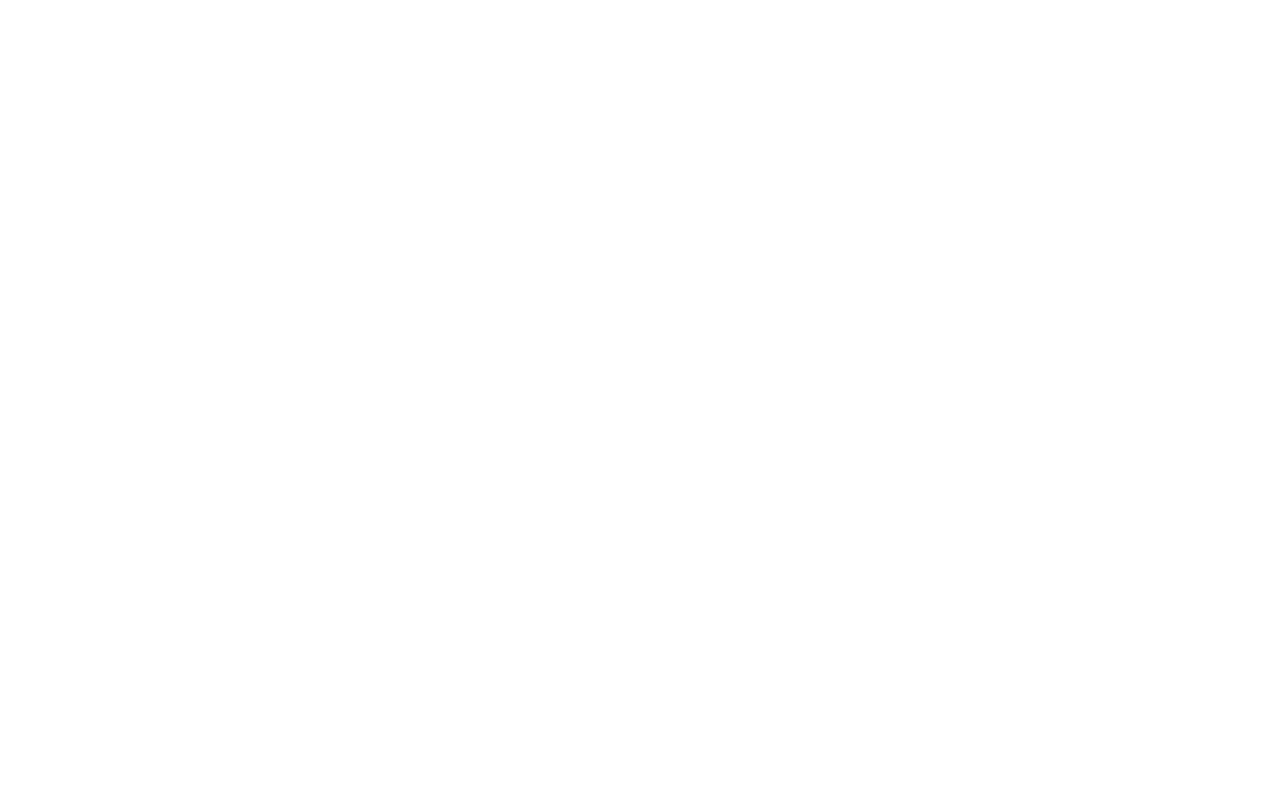
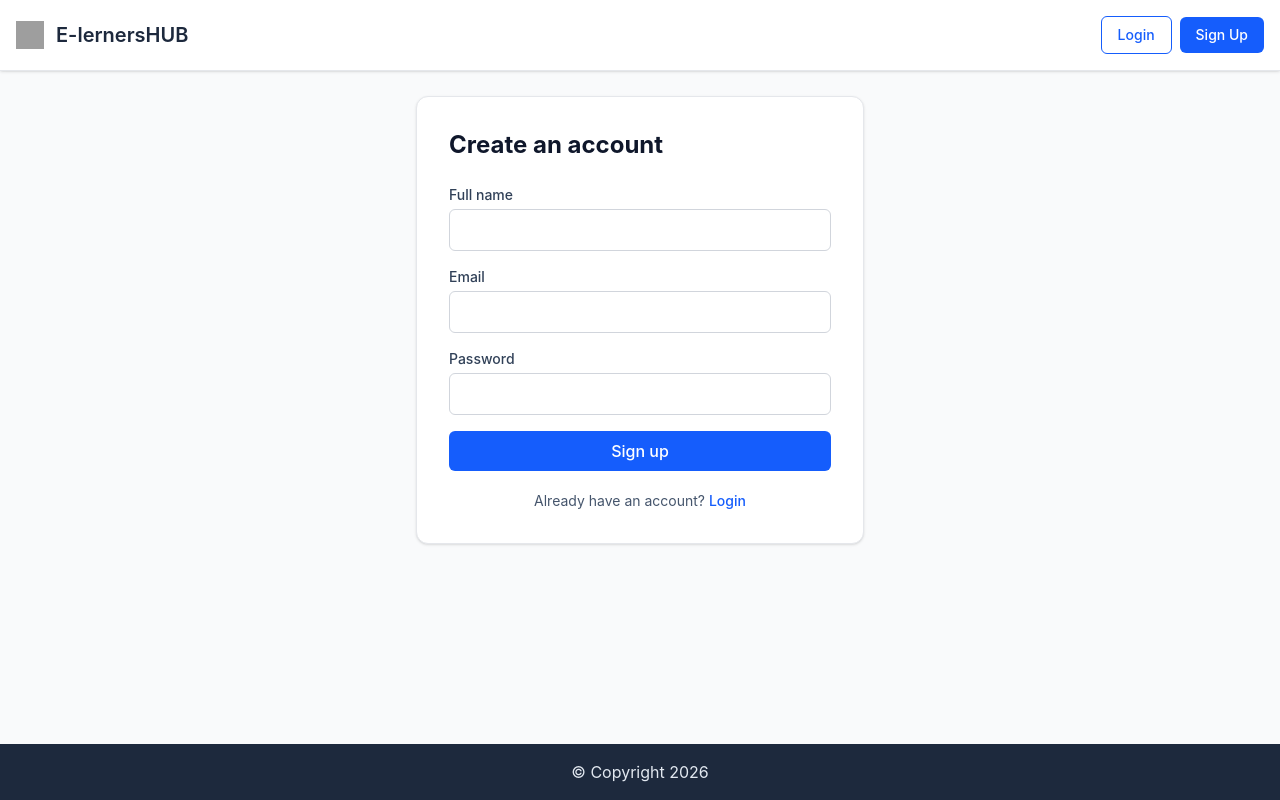
Before and after one commit to k1shor/learners, a React (Vite) app: page /signin in a window 1280 px wide. Before the commit this address had no page. Built offline with nearby package versions, Linux system fonts and the light colour scheme; grey boxes are pictures that could not be loaded.

Commit message:
Update pages

```diff
--- a/src/MyRoutes.jsx
+++ b/src/MyRoutes.jsx
@@ -1,7 +1,13 @@
-import React from 'react'
 import { BrowserRouter, Route, Routes } from 'react-router-dom'
 import Homepage from './pages/Homepage'
 import StudentDashboard from './pages/StudentDashboard'
+import Courses from './pages/Courses'
+import Tasks from './pages/Tasks'
+import Certification from './pages/Certification'
+import Referral from './pages/Referral'
+import Payment from './pages/Payment'
+import Login from './pages/login/Login'
+import SignIn from './pages/login/SignIn'
 import Layout from './component/layout/public/Layout'
 import SidebarLayout from './component/sidebar/SidebarLayout'
 
@@ -11,9 +17,16 @@
             <Routes>
                 <Route path='/' element={<Layout />}>
                     <Route index element={<Homepage />} />
+                    <Route path='login' element={<Login />} />
+                    <Route path='signin' element={<SignIn />} />
                 </Route>
                 <Route path='/student-dashboard' element={<SidebarLayout />}>
                     <Route index element={<StudentDashboard />} />
+                    <Route path='courses' element={<Courses />} />
+                    <Route path='tasks' element={<Tasks />} />
+                    <Route path='certification' element={<Certification />} />
+                    <Route path='referral' element={<Referral />} />
+                    <Route path='payment' element={<Payment />} />
                 </Route>
             </Routes>
         </BrowserRouter>
--- a/src/component/layout/public/Header.jsx
+++ b/src/component/layout/public/Header.jsx
@@ -1,9 +1,6 @@
-import React, { useState } from 'react'
 import { Link } from 'react-router-dom'
 
 const Header = ({ studentMode = false }) => {
-  const [isLoggedIn, setIsLoggedIn] = useState(false)
-
   const authButtons = studentMode ? (
     <div className="flex items-center gap-2">
       <Link
@@ -19,32 +16,20 @@
         Logout
       </Link>
     </div>
-  ) : isLoggedIn ? (
-    <div className="flex items-center gap-2">
-      <button className="px-3 py-2 text-sm rounded-md bg-blue-600 text-white font-medium hover:bg-blue-700 transition sm:px-4">
-        My Courses
-      </button>
-      <button
-        onClick={() => setIsLoggedIn(false)}
-        className="px-3 py-2 text-sm rounded-md border border-gray-300 text-slate-700 font-medium hover:bg-gray-100 transition sm:px-4"
-      >
-        Logout
-      </button>
-    </div>
   ) : (
     <div className="flex items-center gap-2">
-      <button
-        onClick={() => setIsLoggedIn(true)}
+      <Link
+        to="/login"
         className="px-3 py-2 text-sm rounded-md border border-blue-600 text-blue-600 font-medium hover:bg-blue-50 transition sm:px-4"
       >
         Login
-      </button>
-      <button
-        onClick={() => setIsLoggedIn(true)}
+      </Link>
+      <Link
+        to="/signin"
         className="px-3 py-2 text-sm rounded-md bg-blue-600 text-white font-medium hover:bg-blue-700 transition sm:px-4"
       >
         Sign Up
-      </button>
+      </Link>
     </div>
   )
 
--- a/src/component/sidebar/Sidebar.jsx
+++ b/src/component/sidebar/Sidebar.jsx
@@ -1,7 +1,9 @@
+import { NavLink } from 'react-router-dom'
+
 const navigationItems = [
   {
     label: 'Courses',
-    href: '#courses',
+    to: '/student-dashboard/courses',
     icon: (
       <>
         <path d="M3.75 5.25A1.5 1.5 0 0 1 5.25 3.75h4.5a1.5 1.5 0 0 1 1.5 1.5v13.5a1.5 1.5 0 0 1-1.5 1.5h-4.5a1.5 1.5 0 0 1-1.5-1.5V5.25Z" />
@@ -11,7 +13,7 @@
   },
   {
     label: 'Task',
-    href: '#tasks',
+    to: '/student-dashboard/tasks',
     icon: (
       <>
         <rect x="5" y="4" width="14" height="17" rx="2" />
@@ -21,7 +23,7 @@
   },
   {
     label: 'Certification',
-    href: '#certification',
+    to: '/student-dashboard/certification',
     icon: (
       <>
         <path d="M12 3.75 14.55 9l5.7.83-4.13 4.02.98 5.68L12 16.85l-5.1 2.68.98-5.68-4.13-4.02L9.45 9 12 3.75Z" />
@@ -31,7 +33,7 @@
   },
   {
     label: 'Referral',
-    href: '#referral',
+    to: '/student-dashboard/referral',
     icon: (
       <>
         <circle cx="9" cy="8" r="3.25" />
@@ -42,7 +44,7 @@
   },
   {
     label: 'Payment',
-    href: '#payment',
+    to: '/student-dashboard/payment',
     icon: (
       <>
         <rect x="3" y="5" width="18" height="14" rx="2.5" />
@@ -74,13 +76,12 @@
         Menu
       </p>
       <ul className="space-y-1.5">
-        {navigationItems.map(({ label, href, icon }, index) => (
+        {navigationItems.map(({ label, to, icon }) => (
           <li key={label}>
-            <a
-              href={href}
-              aria-current={index === 0 ? 'page' : undefined}
-              className={`flex items-center gap-3 rounded-xl px-3 py-3 text-sm font-medium transition-colors ${
-                index === 0
+            <NavLink
+              to={to}
+              className={({ isActive }) => `flex items-center gap-3 rounded-xl px-3 py-3 text-sm font-medium transition-colors ${
+                isActive
                   ? 'bg-indigo-50 text-indigo-700'
                   : 'text-slate-600 hover:bg-slate-50 hover:text-slate-900'
               }`}
@@ -98,7 +99,7 @@
                 {icon}
               </svg>
               <span>{label}</span>
-            </a>
+            </NavLink>
           </li>
         ))}
       </ul>
--- /dev/null
+++ b/src/pages/Certification.jsx
@@ -0,0 +1,9 @@
+import React from 'react'
+
+const Certification = () => {
+  return (
+    <div>Certification</div>
+  )
+}
+
+export default Certification
--- /dev/null
+++ b/src/pages/Courses.jsx
@@ -0,0 +1,9 @@
+import React from 'react'
+
+const Courses = () => {
+	return (
+		<div>Courses</div>
+	)
+}
+
+export default Courses
--- /dev/null
+++ b/src/pages/Payment.jsx
@@ -0,0 +1,9 @@
+import React from 'react'
+
+const Payment = () => {
+	return (
+		<div>Payment</div>
+	)
+}
+
+export default Payment
--- /dev/null
+++ b/src/pages/Referral.jsx
@@ -0,0 +1,9 @@
+import React from 'react'
+
+const Referral = () => {
+	return (
+		<div>Referral</div>
+	)
+}
+
+export default Referral
--- /dev/null
+++ b/src/pages/Tasks.jsx
@@ -0,0 +1,9 @@
+import React from 'react'
+
+const Tasks = () => {
+	return (
+		<div>Task</div>
+	)
+}
+
+export default Tasks
--- /dev/null
+++ b/src/pages/login/Login.jsx
@@ -0,0 +1,26 @@
+import React from 'react'
+import { Link } from 'react-router-dom'
+
+const Login = () => {
+  return (
+    <section className="mx-auto max-w-md rounded-xl border border-gray-200 bg-white p-8 shadow-sm">
+      <h1 className="mb-6 text-2xl font-bold text-slate-900">Login</h1>
+      <form className="space-y-4">
+        <div>
+          <label htmlFor="login-email" className="mb-1 block text-sm font-medium text-slate-700">Email</label>
+          <input id="login-email" name="email" type="email" autoComplete="email" required className="w-full rounded-md border border-gray-300 px-3 py-2 outline-none focus:border-blue-600" />
+        </div>
+        <div>
+          <label htmlFor="login-password" className="mb-1 block text-sm font-medium text-slate-700">Password</label>
+          <input id="login-password" name="password" type="password" autoComplete="current-password" required className="w-full rounded-md border border-gray-300 px-3 py-2 outline-none focus:border-blue-600" />
+        </div>
+        <button type="submit" className="w-full rounded-md bg-blue-600 px-4 py-2 font-medium text-white transition hover:bg-blue-700">Login</button>
+      </form>
+      <p className="mt-5 text-center text-sm text-slate-600">
+        Don&apos;t have an account? <Link to="/signin" className="font-medium text-blue-600 hover:underline">Sign up</Link>
+      </p>
+    </section>
+  )
+}
+
+export default Login
--- /dev/null
+++ b/src/pages/login/SignIn.jsx
@@ -0,0 +1,30 @@
+import React from 'react'
+import { Link } from 'react-router-dom'
+
+const SignIn = () => {
+  return (
+    <section className="mx-auto max-w-md rounded-xl border border-gray-200 bg-white p-8 shadow-sm">
+      <h1 className="mb-6 text-2xl font-bold text-slate-900">Create an account</h1>
+      <form className="space-y-4">
+        <div>
+          <label htmlFor="signup-name" className="mb-1 block text-sm font-medium text-slate-700">Full name</label>
+          <input id="signup-name" name="name" type="text" autoComplete="name" required className="w-full rounded-md border border-gray-300 px-3 py-2 outline-none focus:border-blue-600" />
+        </div>
+        <div>
+          <label htmlFor="signup-email" className="mb-1 block text-sm font-medium text-slate-700">Email</label>
+          <input id="signup-email" name="email" type="email" autoComplete="email" required className="w-full rounded-md border border-gray-300 px-3 py-2 outline-none focus:border-blue-600" />
+        </div>
+        <div>
+          <label htmlFor="signup-password" className="mb-1 block text-sm font-medium text-slate-700">Password</label>
+          <input id="signup-password" name="password" type="password" autoComplete="new-password" required className="w-full rounded-md border border-gray-300 px-3 py-2 outline-none focus:border-blue-600" />
+        </div>
+        <button type="submit" className="w-full rounded-md bg-blue-600 px-4 py-2 font-medium text-white transition hover:bg-blue-700">Sign up</button>
+      </form>
+      <p className="mt-5 text-center text-sm text-slate-600">
+        Already have an account? <Link to="/login" className="font-medium text-blue-600 hover:underline">Login</Link>
+      </p>
+    </section>
+  )
+}
+
+export default SignIn
```
